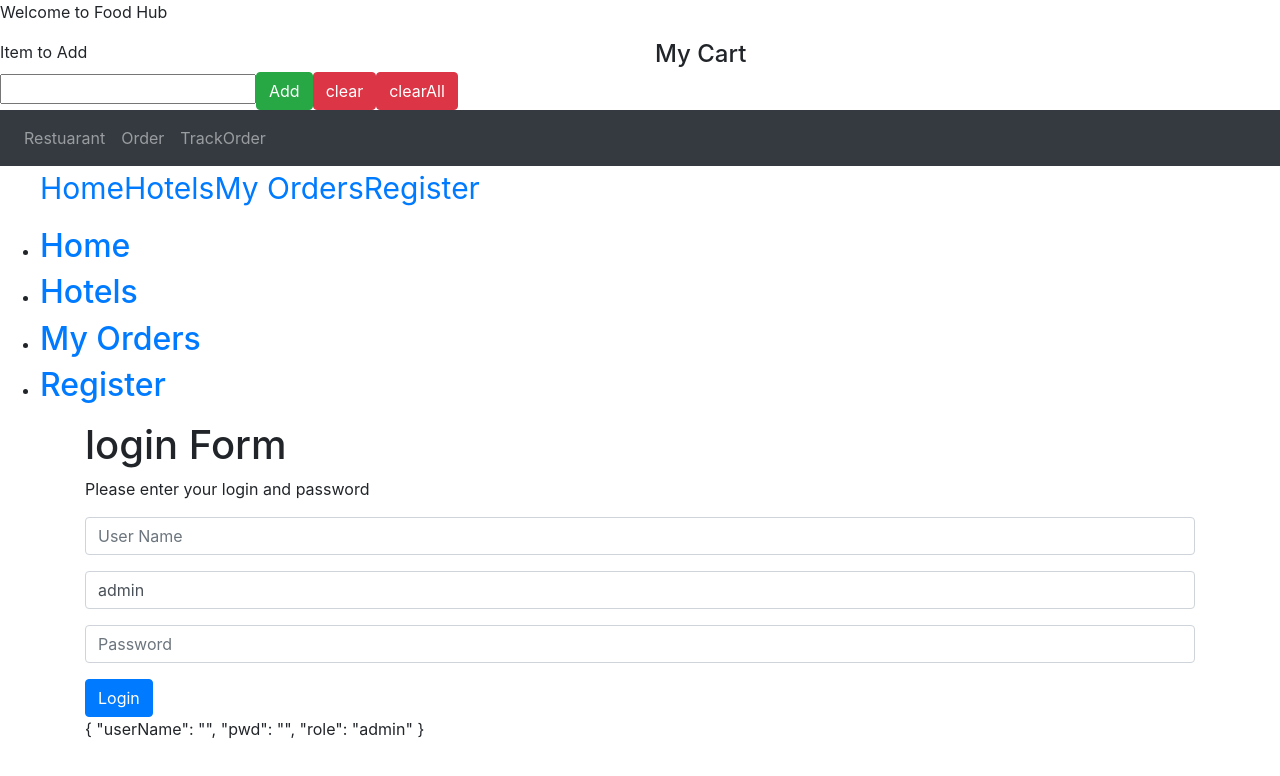
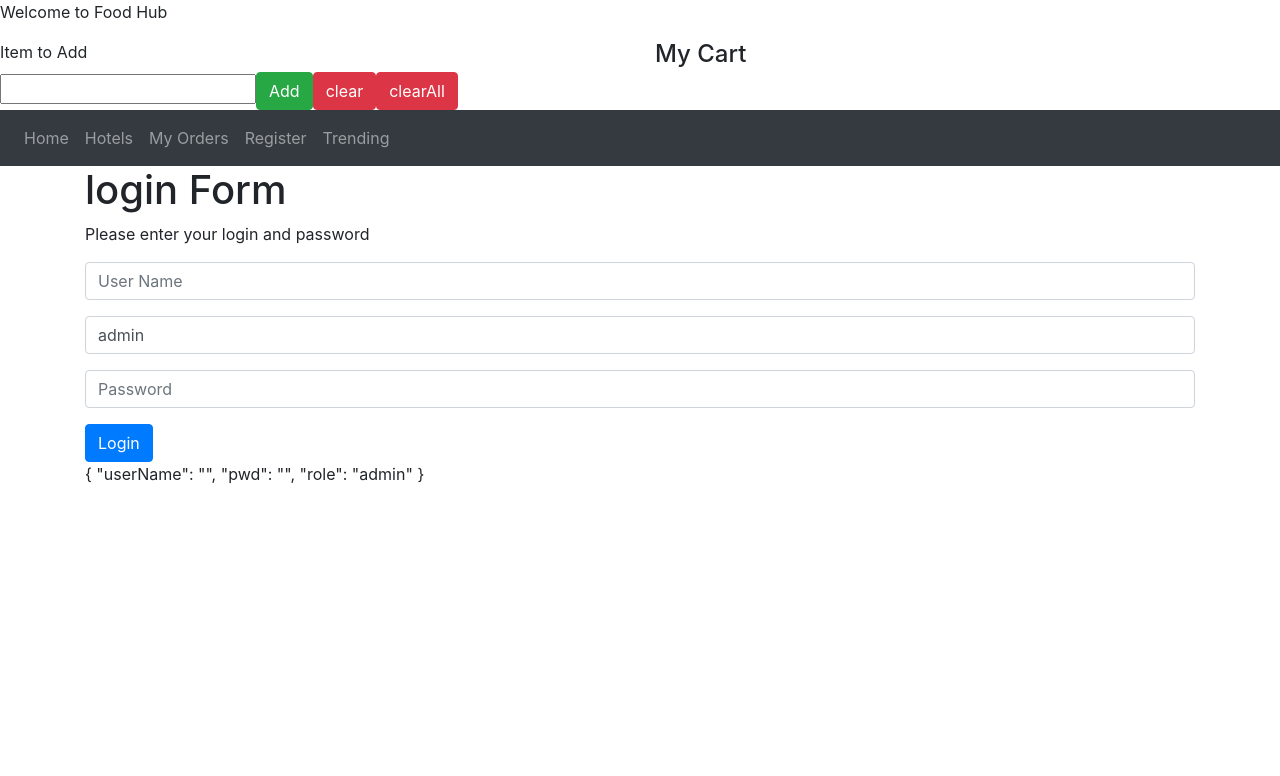
Before and after one commit to vzkrish/angularSample, an Angular app in the folder foodhub/: page /login in a window 1280 px wide. Shown: the top 776 px of the page. Built offline with nearby package versions, Linux system fonts and the light colour scheme.

Commit message:
Dynamic routing using Nav Bar

```diff
--- a/foodhub/src/app/app-routing.module.ts
+++ b/foodhub/src/app/app-routing.module.ts
@@ -3,12 +3,14 @@
 import { LoginComponent } from './login/login.component';
 import { RestaurantComponent } from './restaurant/restaurant.component';
 import { OrderhistoryComponent } from './orderhistory/orderhistory.component';
+import { TrendingComponent } from './trending/trending.component';
 
 const routes: Routes = [
   {path: '', redirectTo: 'login', pathMatch: 'full'},
   {path: 'login', component: LoginComponent},
   {path: 'hotels', component: RestaurantComponent},
   {path: 'history', component: OrderhistoryComponent},
+  {path: 'trending', component: TrendingComponent},
   {path: '**', component: LoginComponent}
 ];
 
--- a/foodhub/src/app/app.component.html
+++ b/foodhub/src/app/app.component.html
@@ -47,7 +47,7 @@
           <app-header></app-header>
         </div>
       </div>
-    <ul>
+    <!-- <ul>
         <li>
             <h2><a [routerLink]="['/login']">Home</a></h2>
         </li>
@@ -60,5 +60,5 @@
         <li>
             <h2><a [routerLink]="['/register']">Register</a></h2>
           </li>
-      </ul>
+      </ul> -->
 <router-outlet></router-outlet>
--- a/foodhub/src/app/header/header.component.html
+++ b/foodhub/src/app/header/header.component.html
@@ -7,17 +7,3 @@
     <app-order ></app-order>
 </div>
 <app-menu [links]='pageHeadLinks'></app-menu>
-<ul>
-    <li>
-        <a [routerLink]="['/login']">Home</a>
-    </li>
-    <li>
-        <a [routerLink]="['/hotels']">Hotels</a>
-    </li>
-    <li>
-      <a [routerLink]="['/history']">My Orders</a>
-    </li>
-    <li>
-        <a [routerLink]="['/register']">Register</a>
-      </li>
-  </ul>
--- a/foodhub/src/app/header/header.component.ts
+++ b/foodhub/src/app/header/header.component.ts
@@ -1,4 +1,5 @@
 import { Component, OnInit } from '@angular/core';
+import { Navlink } from '../navlink';
 
 @Component({
   selector: 'app-header',
@@ -8,7 +9,14 @@
 export class HeaderComponent implements OnInit {
   mainTitle = 'Welcome to Food Hub';
 
-  pageHeadLinks = ['Restuarant','Order','TrackOrder'];
+  pageHeadLinksOld = ['Restuarant', 'Order', 'TrackOrder'];
+
+  pageHeadLinks: Navlink[] = [
+    {link: '/login', text: 'Home'} ,
+    {link: '/hotels', text: 'Hotels'} ,
+    {link: '/history', text: 'My Orders'} ,
+    {link: '/register', text: 'Register'},
+    {link: '/trending', text: 'Trending'}  ] ;
   constructor() { }
 
   ngOnInit() {
--- a/foodhub/src/app/menu/menu.component.html
+++ b/foodhub/src/app/menu/menu.component.html
@@ -4,7 +4,8 @@
 
   <ul *ngFor = 'let eachlink of links' class="navbar-nav">
     <li class="nav-item">
-      <a class="nav-link" href='#'>{{eachlink}}</a>
+      <!-- <a class="nav-link" href='#'>{{eachlink}}</a> -->
+      <a class="nav-link" [routerLink]="[eachlink.link]" href='#'>{{eachlink.text}}</a>
     </li>
   </ul>
 
--- /dev/null
+++ b/foodhub/src/app/navlink.ts
@@ -0,0 +1,3 @@
+export interface Navlink {
+    link: string; text: string;
+}
```
Also changed, not shown: 2 other files (tests, documents, lock files or other folders).
